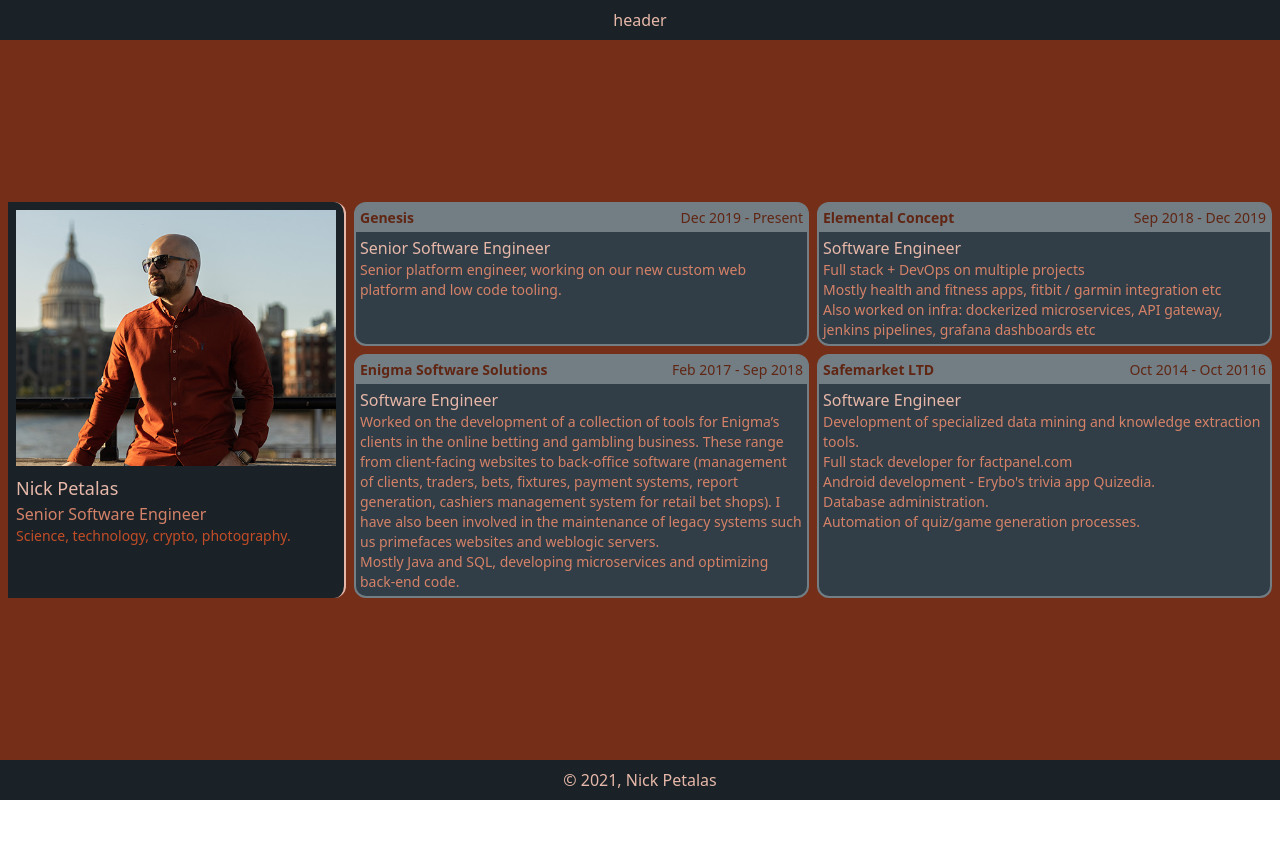
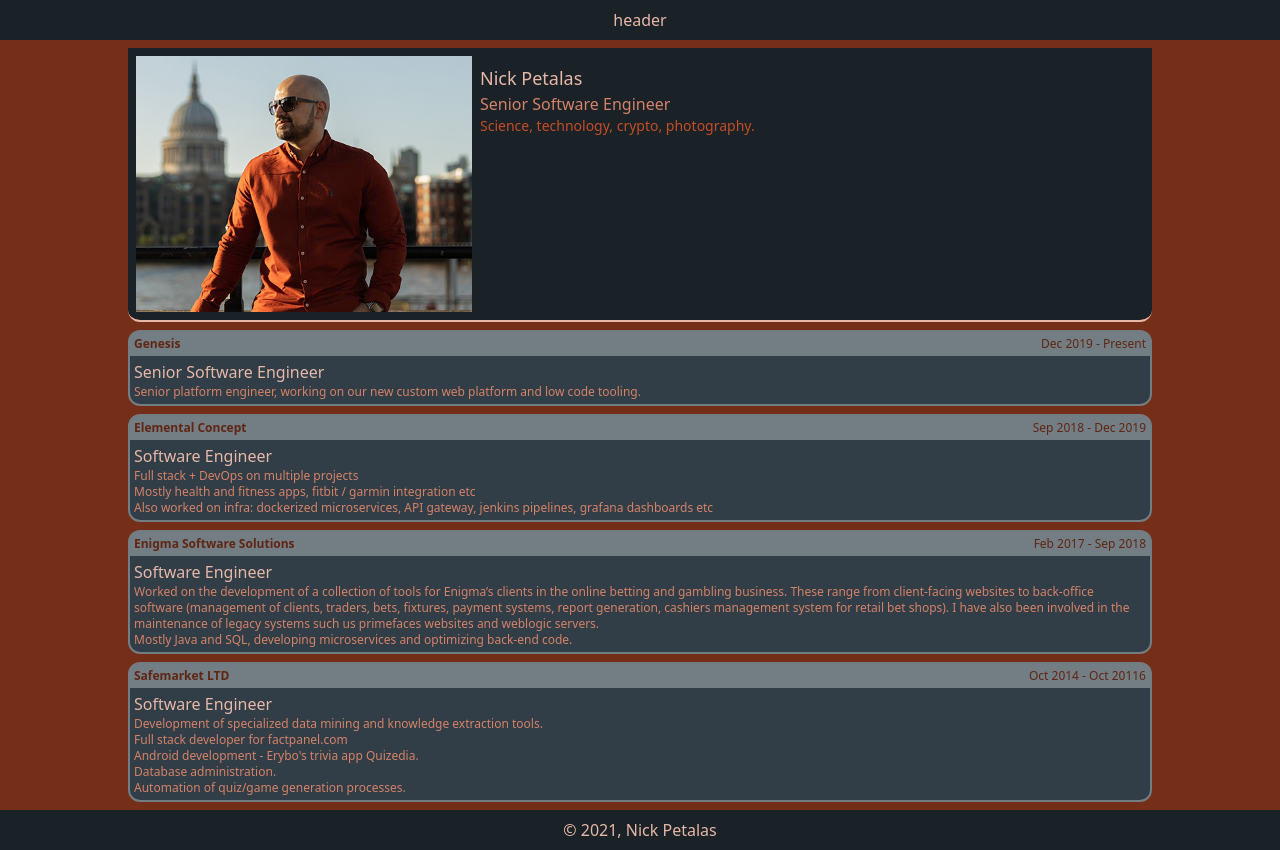
Before and after one commit to petalas/petalas.github.io, a Gatsby site: page / in a window 1280 px wide. Before the commit the page ends 800 px from the top, so only its background shows below. Built offline with nearby package versions, Linux system fonts and the light colour scheme; Gatsby itself is replaced by a stand-in of ours.

Commit message:
added dynamic padding to container

```diff
--- a/src/components/layout.js
+++ b/src/components/layout.js
@@ -16,7 +16,7 @@ const Layout = ({children}) => {
   return (
     <div class="min-h-screen flex flex-col justify-between items-stretch bg-primary-800">
       <header class="p-2 mb-2 text-center bg-secondary-900 text-primary-300">header</header>
-      <main class="container m-auto p-2 flex flex-col rounded-xl text-primary-400">
+      <main class="container m-auto flex flex-col rounded-xl text-primary-400">
         {children}
       </main>
       <footer class="p-2 mt-2 text-center bg-secondary-900 text-primary-300">
--- a/src/pages/index.js
+++ b/src/pages/index.js
@@ -9,11 +9,11 @@ import {employmentHistory} from "../data/positions"
 const IndexPage = () => (
   <Layout>
     <Seo title="Nick Petalas Portfolio Homepage" meta="" />
-    <div class="flex-1 text-primary-500 flex flex-col lg:flex-row text-xs lg:text-sm">
+    <div class="flex-1 text-primary-500 flex flex-col text-xs">
 
-      <section class="p-2 rounded-b-xl lg:rounded-bl-none lg:rounded-r-xl flex flex-row bg-secondary-900 border-primary-300 lg:flex-col border-b-2 mb-2 mr-0 lg:mb-0 lg:mr-2 lg:border-b-0 lg:border-r-2">
+      <section class="p-2 rounded-b-xl flex flex-row bg-secondary-900 border-primary-300 border-b-2 mb-2">
         <StaticImage
-          class="w-1/3 lg:w-full"
+          class="w-1/3"
           loading="eager"
           src="../images/nick.jpg"
           width={256}
@@ -21,7 +21,7 @@ const IndexPage = () => (
           alt="Profile Picture"
         />
 
-        <section class="w-80 lg:w-64 xl:w-80 pl-2 lg:pl-0 lg:pt-2 flex-grow">
+        <section class="flex-grow p-2">
           <h2 class="text-lg text-primary-300">Nick Petalas</h2>
           <h3 class="text-base text-primary-400">Senior Software Engineer</h3>
           <p class="text-sm text-primary-500">Science, technology, crypto, photography.</p>
@@ -29,7 +29,7 @@ const IndexPage = () => (
       </section>
 
 
-      <section class="grid gap-2 lg:gap-2 grid-cols-1 lg:grid-cols-2">
+      <section class="grid gap-2 grid-cols-1">
         {employmentHistory.map(i =>
           <section class="bg-secondary-600 border-secondary-400 border-2 rounded-xl">
             <Item {...i}></Item>
--- a/tailwind.config.js
+++ b/tailwind.config.js
@@ -5,6 +5,15 @@ module.exports = {
   purge: ["./src/**/*.{js,jsx,ts,tsx}"],
   darkMode: false, // or 'media' or 'class'
   theme: {
+    container: {
+      padding: {
+        DEFAULT: '1rem',
+        sm: '2rem',
+        lg: '4rem',
+        xl: '8rem',
+        '2xl': '16rem',
+      },
+    },
     extend: {},
     colors: {
       transparent: 'transparent',
```
